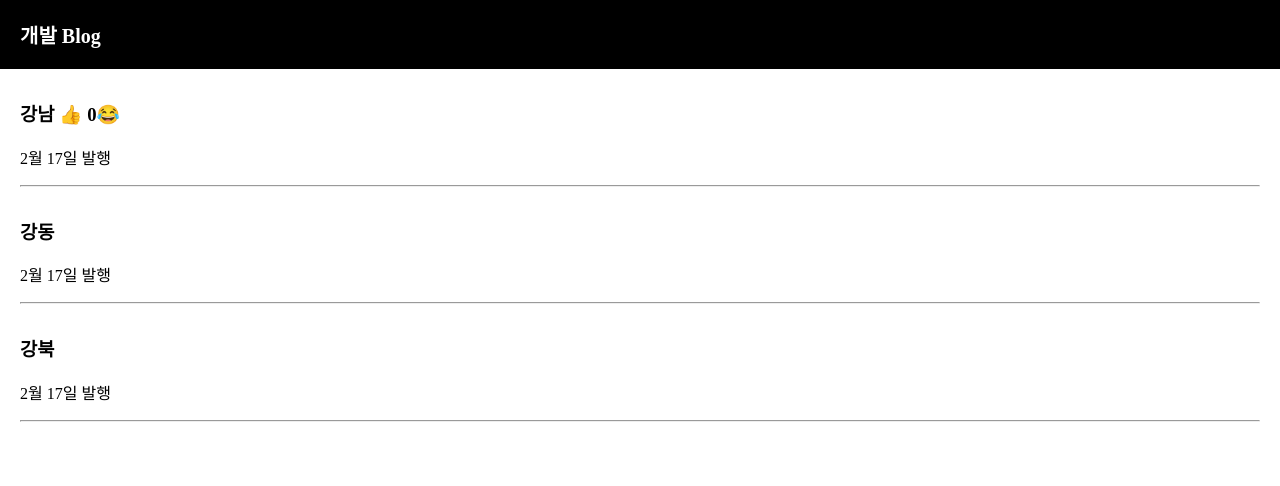
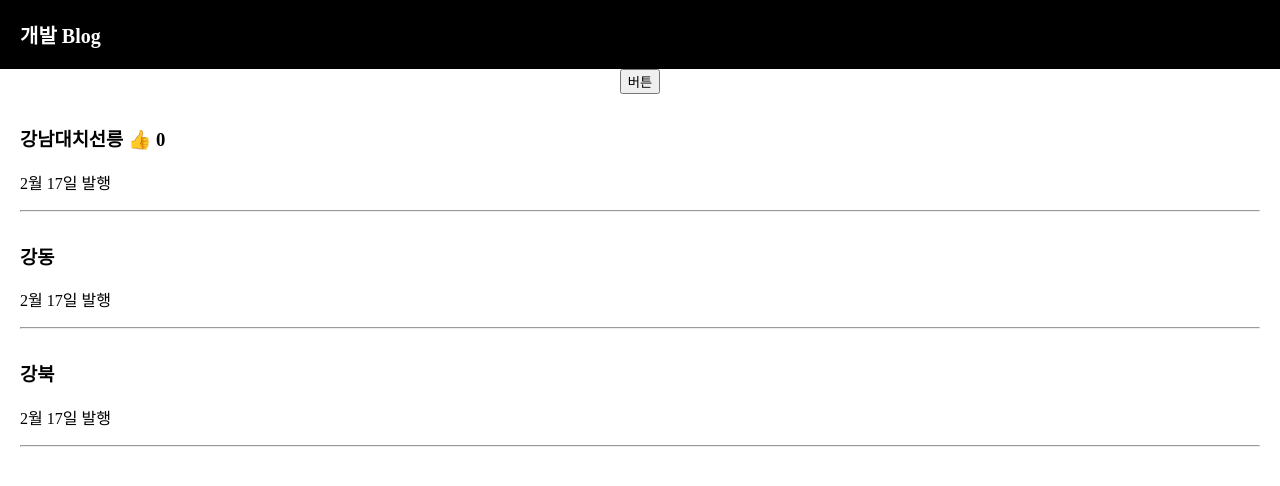
Before and after one commit to magarin213/blog, a React (Create React App) app: page / in a window 1280 px wide. Shown: the top 486 px of the page. Built offline with nearby package versions, Linux system fonts and the light colour scheme.

Commit message:
setstate 스터디

```diff
--- a/src/App.js
+++ b/src/App.js
@@ -4,9 +4,7 @@ import './App.css';
 
 function App() {
 
-  let posts = "강남 고기 맛집";
-
-  const [gangnam, setGangnam] = useState("강남")
+  const [gangnam, setGangnam] = useState(["강남", "대치", "선릉"]);
   const [gandong, setGandong] = useState("강동")
   const [gangbok, setgangbok] = useState("강북")
   const [count, setCount] = useState(0)
@@ -15,8 +13,11 @@ function App() {
   const ClickHandler = () => {
     setCount(count + 1)
   }
-  const ClickHandler2 = () => {
-    setCount(count - 1)
+
+  const changHandler = () => {
+    let newArray = [...gangnam];
+    newArray[0] = "잠실"
+    setGangnam(newArray);
   }
 
   return (
@@ -24,8 +25,9 @@ function App() {
       <div className="balck-nav">
         <div>개발 Blog</div>
       </div>
+      <button onClick={changHandler}>버튼</button>
       <div className="list">
-        <h3>{ gangnam } <span onClick={ClickHandler}>👍</span> {count}<span onClick={ClickHandler2}>😂</span></h3>
+        <h3>{ gangnam } <span onClick={ClickHandler}>👍</span> {count}</h3>
         <p>2월 17일 발행</p>
         <hr/>
       </div>
```
